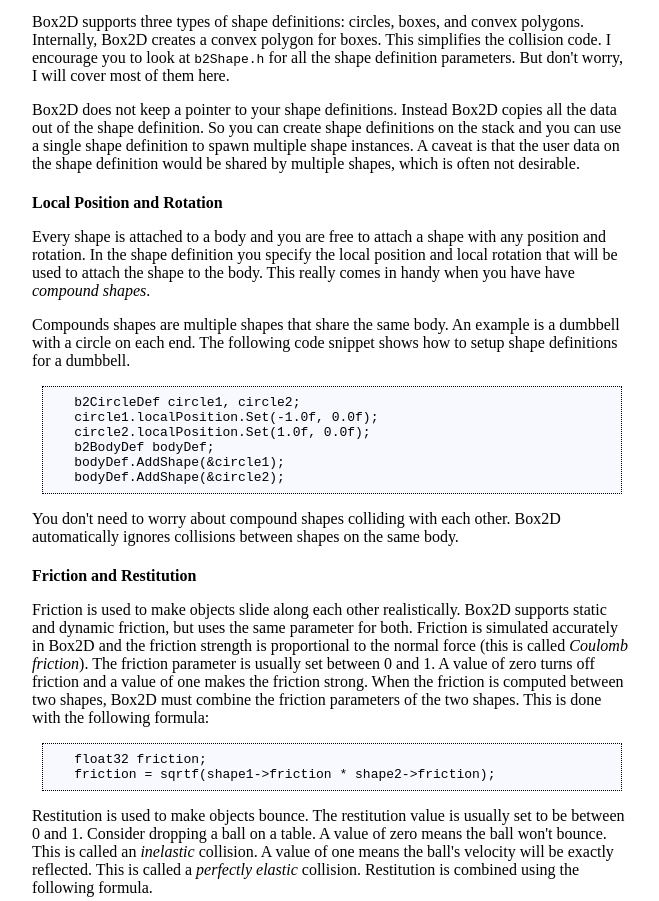
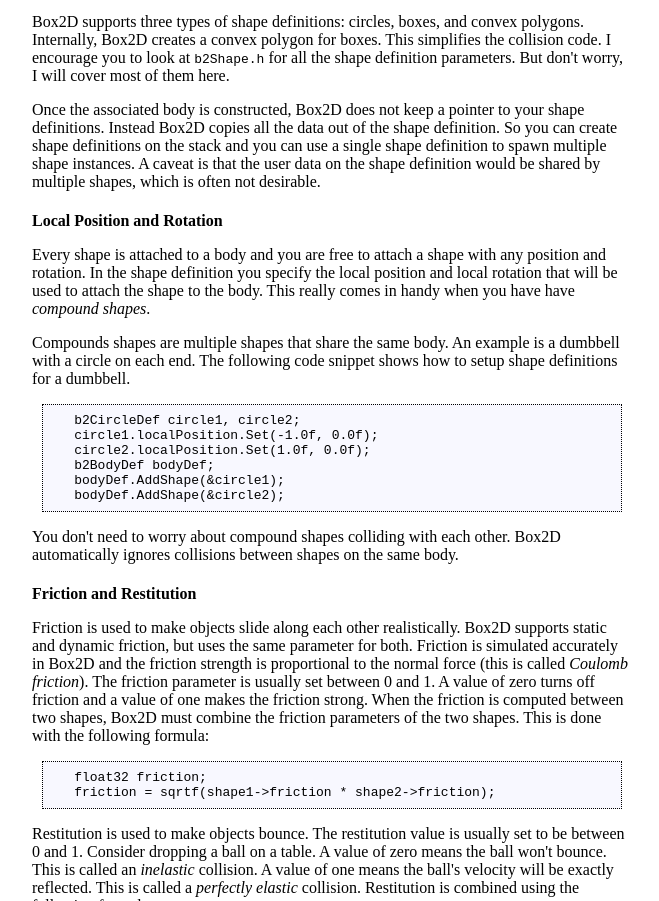
Before and after one commit to ingoem/box2d-old, a plain HTML site: page Documentation/manual.html in a window 1280 px wide. Shown: the part 8238-9139 px from the top of the page, without its empty margins (26-685 px from the left). Drawn offline with Linux system fonts and the light colour scheme.

Commit message:
- Small fix to the manual.

```diff
--- a/Documentation/manual.html
+++ b/Documentation/manual.html
@@ -277,7 +277,7 @@ Box2D's solution is to use a <em>small block</em> allocator (SBA). The SBA keeps
 <h2>The Shape Definition</h2>
 <p>Shapes do not exist on their own and you cannot create a shape directly. Instead you specify a <em>shape definition</em> that contains all the construction data for a shape. Then you attached the shape definition to a body definition, which in turn is used to create a body. When the body is created the body definition is examined for shape definitions and the corresponding shapes are created and attached to the new body. This may seem a bit convoluted, but it really makes life easier, for me and you.</p>
 <p>Box2D supports three types of shape definitions: circles, boxes, and convex polygons. Internally, Box2D creates a convex polygon for boxes. This simplifies the collision code. I encourage you to look at <code>b2Shape.h</code> for all the shape definition parameters. But don't worry, I will cover most of them here.</p>
-<p>Box2D does not keep a pointer to your shape definitions. Instead Box2D copies all the data out of the shape definition. So you can create shape definitions on the stack and you can use a single shape definition to spawn multiple shape instances. A caveat is that the user data on the shape definition would be shared by multiple shapes, which is often not desirable.</p>
+<p>Once the associated body is constructed, Box2D does not keep a pointer to your shape definitions. Instead Box2D copies all the data out of the shape definition. So you can create shape definitions on the stack and you can use a single shape definition to spawn multiple shape instances. A caveat is that the user data on the shape definition would be shared by multiple shapes, which is often not desirable.</p>
 
 <h3>Local Position and Rotation</h3>
 <p>Every shape is attached to a body and you are free to attach a shape with any position and rotation. In the shape definition you specify the local position and local rotation that will be used to attach the shape to the body. This really comes in handy when you have have <em>compound shapes</em>.</p>
```
Also changed, not shown: TODO.txt.
